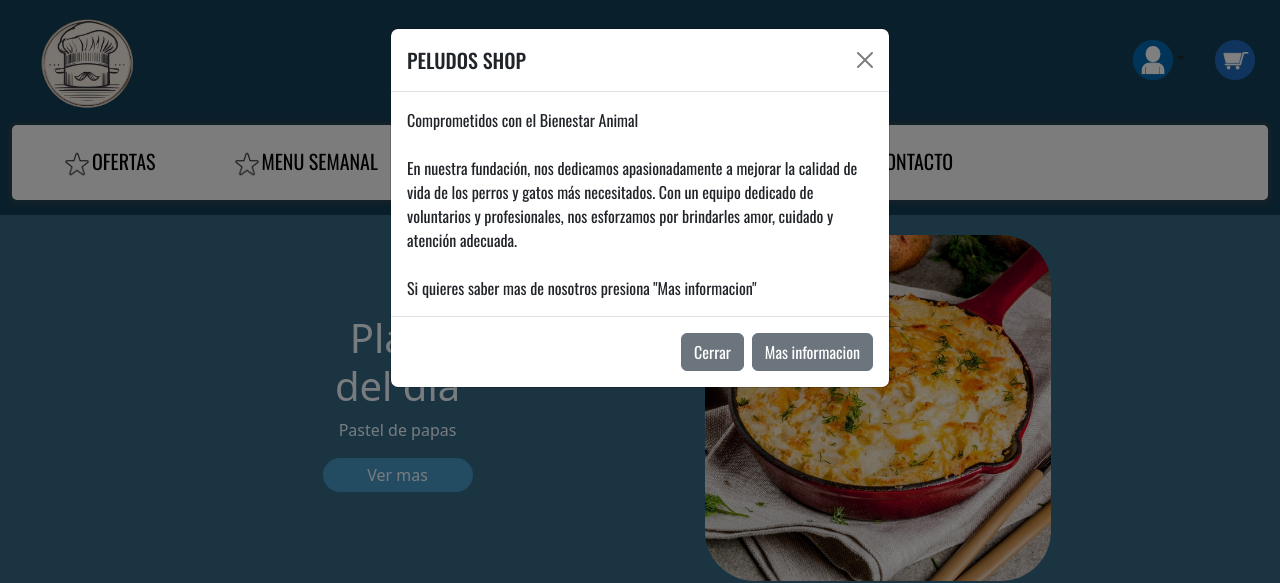
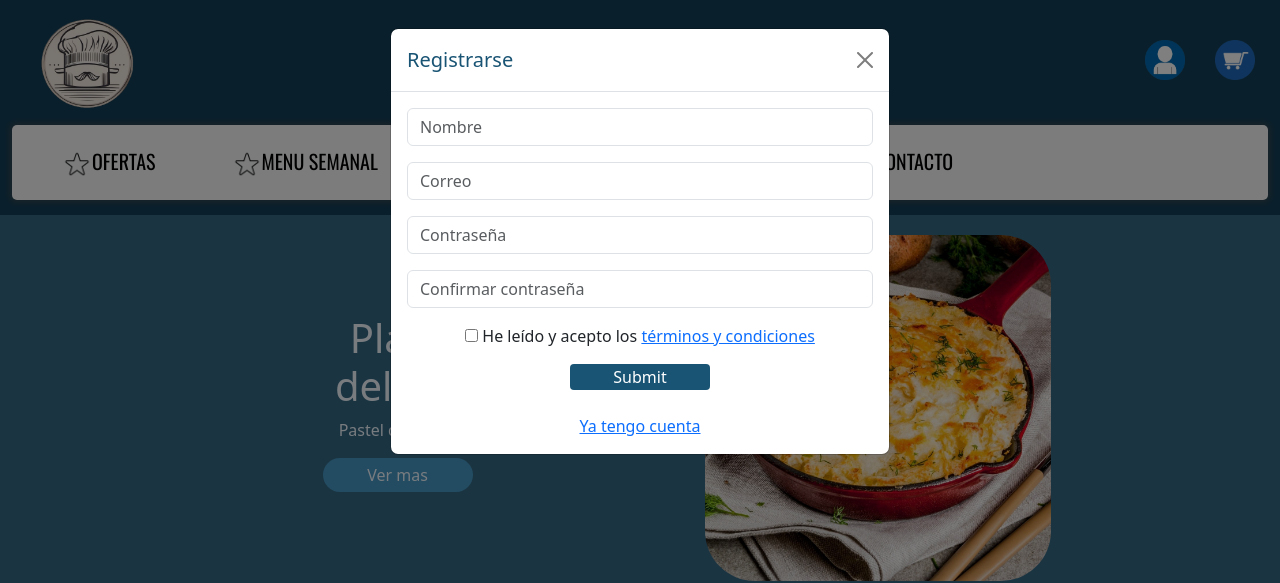
Before and after one commit to alanmartinez135/AlimentosSantiago, a Django app: page / in a window 1280 px wide, after a click that opens the changed part. Shown: the top 583 px of the page. Run offline with Django 5.2, Linux system fonts and the light colour scheme.

Commit message:
se agrega un modal de registro
modal de registro cuando se seleccione el icono de usuario, contiene validaciones, sin embargo, no se hacen efectivas, luego devuelve a la página de inicio si se envían los datos.
Se movió el inicio de sesión, cuando en el modal se selecciona el enlace "Ya tengo cuenta", se redirige al login.

```diff
--- a/Alimentos_Santiago/static/css/estilo.css
+++ b/Alimentos_Santiago/static/css/estilo.css
@@ -415,3 +415,35 @@ h2{
 .navbar{
   margin-top: 20px;
 } */
+
+/* Registro */
+.modal-content{
+  background-color: white;
+}
+
+.modal_R{
+  color: #195474;
+}
+
+.boton{
+  width: 30%;
+  background-color: #195474;
+  color: white;
+  border: none;
+  border-radius: 4px;
+  margin-left: 35%;
+}
+
+.errores{
+  background: red;
+  color: #fff;
+  display: none;
+  font-size: 14px;
+  margin-top: -80px;
+  margin-left: 340px;
+  padding: 10px;
+  position: absolute;
+}
+span{
+  color: red;
+}
--- a/Alimentos_Santiago/templates/inicio.html
+++ b/Alimentos_Santiago/templates/inicio.html
@@ -32,11 +32,54 @@
 
           <div class="dropdown">
             <!-- imagen usuario -->
-            <button id="login1" class="btn dropdown-toggle" type="button" data-bs-toggle="dropdown" aria-expanded="false"><a href="login.html" target="_blank"><img src="{% static 'img/usuario.png' %}" width="40px"></a></button>
-            <ul class="dropdown-menu">
+            <button class="btn" type="button" data-bs-toggle="modal" data-bs-target="#exampleModal" aria-expanded="false"><img src="{% static 'img/usuario.png' %}" width="40px"></a>
+            </button>
+            <!-- <ul class="dropdown-menu">
               <li><a class="dropdown-item" href="{% url 'login'%}">Iniciar sesion</a></li>
               <li><a class="dropdown-item" href="{% url 'registrarse'%}">Registrarse</a></li>
-            </ul>
+            </ul> -->
+            <!-- Modal -->
+            <div class="modal fade" class="mod_registro" id="exampleModal" tabindex="-1" aria-labelledby="exampleModalLabel" aria-hidden="true">
+              <div class="modal-dialog">
+                <div class="modal-content">
+                  <div class="modal-header">
+                    <h1 class="modal-title fs-5 modal_R" id="exampleModalLabel">Registrarse</h1>
+                    <button type="button" class="btn-close" data-bs-dismiss="modal" aria-label="Close"></button>
+                  </div>
+                  <div class="modal-body">
+                    <!-- Registro -->
+                    <form action='' method="get" id="form">
+                      <div class="mb-3">
+                        <input type="text" id="nombre1" class="form-control" class="campo" placeholder="Nombre">
+                        <div id="mensaje1" class="errores">Dame tu nombre</div>
+                      </div>
+                      <div class="mb-3">
+                        <input type="email" id="correo" class="form-control" class="campo" placeholder="Correo">
+                        <div id="mensaje2" class="errores">Dame tu correo</div>
+                      </div>
+                      <div class="mb-3">
+                        <input type="password" id="contrasena1" class="form-control" class="campo" placeholder="Contraseña">
+                        <div id="mensaje3" class="errores">Dame tu contraseña</div>
+                      </div>
+                      <div class="mb-3">
+                        <input type="password" id="contrasena2" class="form-control" class="campo" placeholder="Confirmar contraseña">
+                        <div id="mensaje4" class="errores">Confirma tu contraseña</div>
+                      </div>
+                      <div class="d-flex align-items-center justify-content-center">
+                        <p class="check"><input type="checkbox" id="checkbox"> He leído y acepto los <a href="#">términos y condiciones</a></p>
+                      </div>
+                      <div class="submit">
+                        <input type="submit" class="boton" id="enviar">
+                        <div id="mensaje5" class="errores">Debe aceptar los términos</div><br> <br>
+                      </div>
+                      <div class="d-flex align-items-center justify-content-center">
+                        <a href="{% url 'login'%}" id="inicio_sesion">Ya tengo cuenta</a>
+                      </div>
+                    </form>
+                  </div>
+                </div>
+              </div>
+            </div>
             <!-- imagen carrito -->
             <a href="#">
               <button id="carrito1" type="button" class="btn" onclick="abrirCarrito()">
--- a/server/urls.py
+++ b/server/urls.py
@@ -18,11 +18,12 @@ from django.contrib import admin
 from django.urls import path, include
 from django.conf import settings
 from django.conf.urls.static import static
-from Alimentos_Santiago.views import login, registrarse, perritos, gatitos, contacto, accesorios, alimentos, camas, identificador, nosotros, preguntasFrecuentes, suscripcion
+from Alimentos_Santiago.views import login, registrarse, perritos, gatitos, contacto, accesorios, alimentos, camas, identificador, nosotros, preguntasFrecuentes, suscripcion, inicio
 
 urlpatterns = [
     path('admin/', admin.site.urls),
     path("", include("Alimentos_Santiago.urls")),
+    path('inicio/', inicio, name='inicio'),
     path('login/', login, name='login'),
     path('registrarse/', registrarse, name='registrarse'),
     path('perritos/', perritos, name='perritos'),
```
Also changed, not shown: Alimentos_Santiago/static/Js/validaciones.js (+47 -5 lines).
